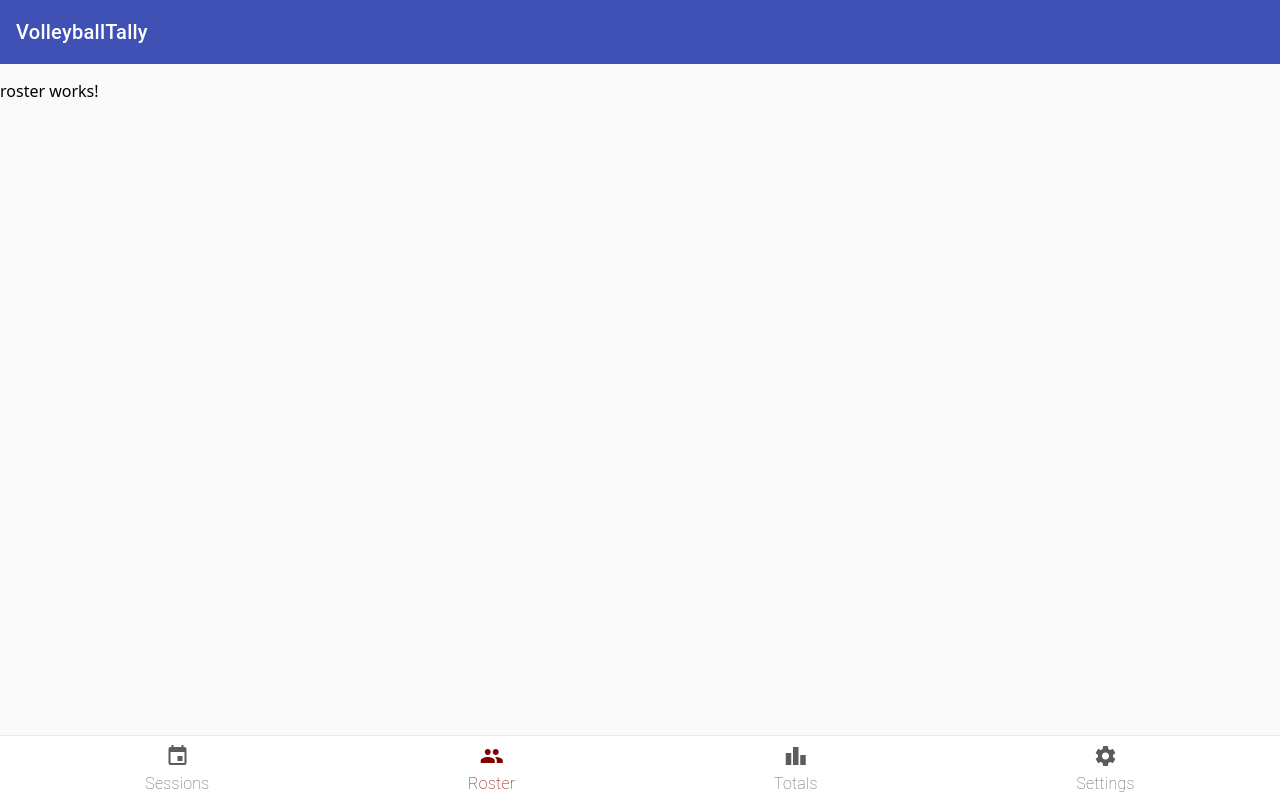
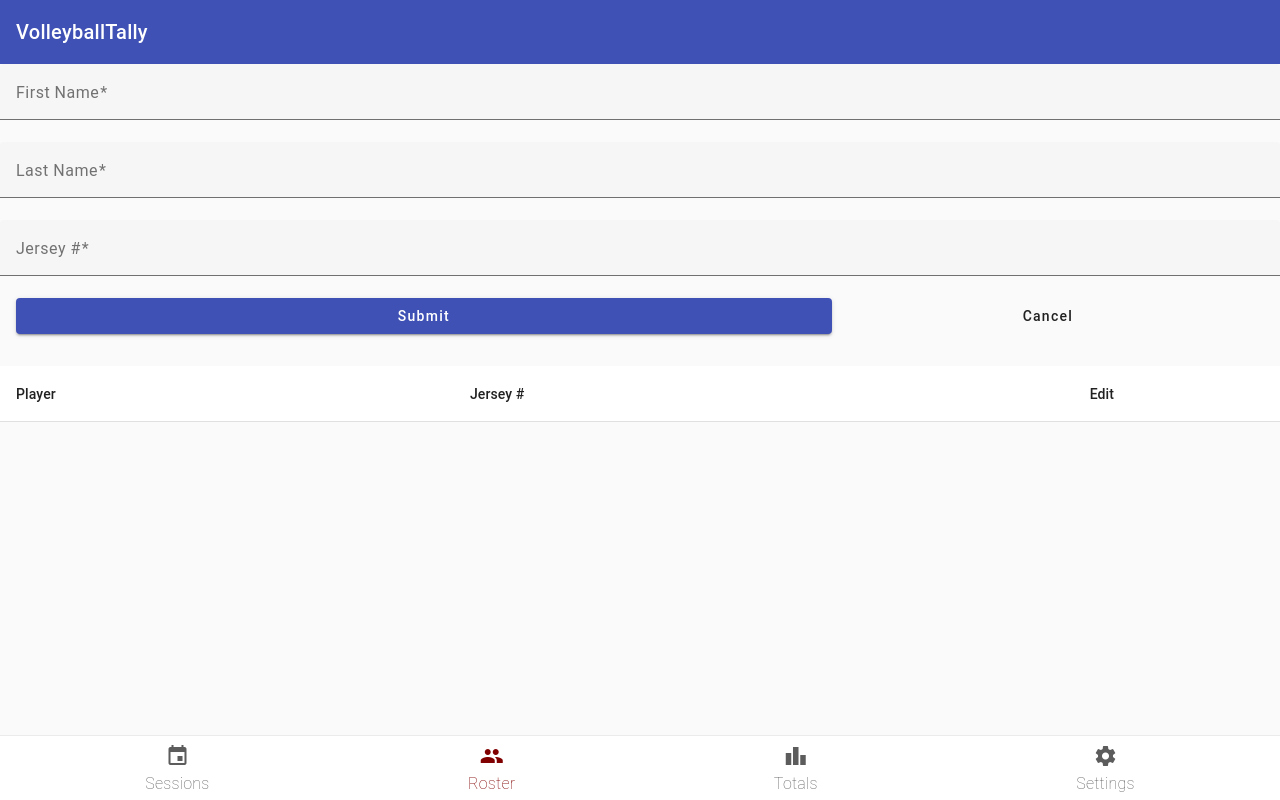
Before and after one commit to adonus19/VolleyballTally, an Angular app: page /roster in a window 1280 px wide. Built offline with nearby package versions, Linux system fonts and the light colour scheme.

Commit message:
Adding and editing players works

```diff
--- a/src/app/views/roster/roster.html
+++ b/src/app/views/roster/roster.html
@@ -1 +1,138 @@
-<p>roster works!</p>
+<form
+  [formGroup]="playerForm"
+  (ngSubmit)="add()"
+>
+  <mat-form-field class="full-width">
+    <mat-label>First Name</mat-label>
+    <input
+      matInput
+      type="text"
+      formControlName="firstName"
+    >
+    @if (playerForm.get('firstName')?.value) {
+    <button
+      matSuffix
+      matIconButton
+      aria-label="Clear"
+      (click)="playerForm.get('firstName')?.reset()"
+    >
+      <mat-icon>close</mat-icon>
+    </button>
+    }
+    @if (playerForm.get('firstName')?.hasError('required')) {
+    <mat-error>First Name is required.</mat-error>
+    }
+  </mat-form-field>
+
+  <mat-form-field class="full-width">
+    <mat-label>Last Name</mat-label>
+    <input
+      matInput
+      type="text"
+      formControlName="lastName"
+    >
+    @if (playerForm.get('lastName')?.value) {
+    <button
+      matSuffix
+      matIconButton
+      aria-label="Clear"
+      (click)="playerForm.get('lastName')?.reset()"
+    >
+      <mat-icon>close</mat-icon>
+    </button>
+    }
+    @if (playerForm.get('lastName')?.hasError('required')) {
+    <mat-error>Last Name is required.</mat-error>
+    }
+  </mat-form-field>
+
+  <mat-form-field class="full-width">
+    <mat-label>Jersey #</mat-label>
+    <input
+      matInput
+      type="text"
+      formControlName="jersey"
+    >
+    @if (playerForm.get('jersey')?.value) {
+    <button
+      matSuffix
+      matIconButton
+      aria-label="Clear"
+      (click)="playerForm.get('jersey')?.reset()"
+    >
+      <mat-icon>close</mat-icon>
+    </button>
+    }
+    @if (playerForm.get('jersey')?.hasError('required')) {
+    <mat-error>Jersey # is required.</mat-error>
+    }
+  </mat-form-field>
+
+  <div class="button-group">
+    <button
+      matButton="elevated"
+      type="submit"
+      color="primary"
+      class="submit"
+    >Submit</button>
+
+    <button
+      matButton
+      (click)="clearForm()"
+      class="cancel"
+    >Cancel</button>
+  </div>
+</form>
+
+<table
+  mat-table
+  [dataSource]="players()"
+  class="player-table"
+>
+  <ng-container matColumnDef="player">
+    <th
+      mat-header-cell
+      *matHeaderCellDef
+    > Player </th>
+    <td
+      mat-cell
+      *matCellDef="let player"
+    >{{ player.name }}</td>
+  </ng-container>
+
+  <ng-container matColumnDef="number">
+    <th
+      mat-header-cell
+      *matHeaderCellDef
+    > Jersey # </th>
+    <td
+      mat-cell
+      *matCellDef="let player"
+    >{{ player.number }}</td>
+  </ng-container>
+
+  <ng-container matColumnDef="edit">
+    <th
+      mat-header-cell
+      *matHeaderCellDef
+    > Edit </th>
+    <td
+      mat-cell
+      *matCellDef="let player"
+    >
+      <button
+        matIconButton
+        (click)="editPlayer(player)"
+      ><mat-icon>edit</mat-icon></button>
+    </td>
+  </ng-container>
+
+  <tr
+    mat-header-row
+    *matHeaderRowDef="displayedColumns"
+  ></tr>
+  <tr
+    mat-row
+    *matRowDef="let row; columns: displayedColumns;"
+  ></tr>
+</table>
--- a/src/app/views/roster/roster.scss
+++ b/src/app/views/roster/roster.scss
@@ -0,0 +1,32 @@
+.full-width {
+  width: 100%;
+}
+
+.button-group {
+  display: flex;
+  justify-content: space-around;
+  padding: 0 1rem;
+
+  .submit {
+    flex: 2 1 auto;
+  }
+
+  .cancel {
+    flex: 1 1 auto;
+  }
+}
+
+.player-table {
+  width: 100%;
+  margin-top: 2rem;
+}
+
+.mat-column-player,
+.mat-column-number {
+  width: 64px;
+}
+
+.mat-column-edit {
+  text-align: center;
+  width: 32px;
+}
--- a/src/app/views/roster/roster.ts
+++ b/src/app/views/roster/roster.ts
@@ -1,10 +1,18 @@
-import { Component, computed, inject } from '@angular/core';
-import { FormsModule, FormGroup, FormBuilder, Validators, ReactiveFormsModule } from '@angular/forms';
+import { Component, computed, inject, signal, Signal } from '@angular/core';
+import { FormsModule, FormBuilder, Validators, ReactiveFormsModule } from '@angular/forms';
+import { MatFormFieldModule } from '@angular/material/form-field';
+import { MatInputModule } from '@angular/material/input';
+import { MatIcon } from "@angular/material/icon";
+
 import { DataService } from '../../services/data.service';
+import { MatButton } from "@angular/material/button";
+import { MatTableModule } from '@angular/material/table';
+import { MatIconButton } from "@angular/material/button";
+import { Player } from '../../models/types';
 
 @Component({
   selector: 'app-roster',
-  imports: [FormsModule, ReactiveFormsModule],
+  imports: [FormsModule, ReactiveFormsModule, MatFormFieldModule, MatInputModule, MatIcon, MatButton, MatTableModule, MatIconButton],
   templateUrl: './roster.html',
   styleUrl: './roster.scss'
 })
@@ -14,9 +22,15 @@ export class Roster {
   playerForm = this.fb.group({
     firstName: ['', [Validators.required]],
     lastName: ['', [Validators.required]],
-    jersey: [null, [Validators.required]]
+    jersey: ['', [Validators.required]]
   });
-  players = computed(() => this.data.players());
+  players: Signal<Player[]> = signal([]);
+  displayedColumns: string[] = ['player', 'number', 'edit'];
+  playerId = '';
+
+  ngOnInit() {
+    this.players = computed(() => this.data.players());
+  }
 
   add() {
     if (this.playerForm.invalid) {
@@ -24,20 +38,39 @@ export class Roster {
       return;
     }
 
+    if (this.playerId) {
+      this.rename(this.playerId);
+      this.playerId = '';
+      return;
+    }
+
     this.data.addPlayer(
       `${this.playerForm.get('firstName')?.value} ${this.playerForm.get('lastName')?.value}`,
       this.playerForm.get('jersey')?.value || undefined
     );
+    this.clearForm();
+  }
+
+  clearForm() {
     this.playerForm.reset();
+    this.playerForm.updateValueAndValidity();
   }
 
   rename(id: string) {
     const p = this.players().find(x => x.id === id)!;
-    const name = prompt('Player name:', p.name)?.trim();
-    if (!name) return;
+    p.name = `${this.playerForm.get('firstName')?.value!} ${this.playerForm.get('lastName')?.value!}`;
+    p.number = this.playerForm.get('jersey')?.value!;
 
-    const num = prompt('Jersey # (blank for none):', p.number ?? '')?.trim();
-    this.data.updatePlayer({ ...p, name, number: num || undefined });
+    this.data.updatePlayer({ ...p, name: p.name, number: p.number || undefined });
+  }
+
+  editPlayer(player: Player) {
+    this.playerForm.setValue({
+      firstName: player.name.split(' ')[0],
+      lastName: player.name.split(' ')[1],
+      jersey: player.number || ''
+    });
+    this.playerId = player.id;
   }
 
   remove(id: string) {
```
